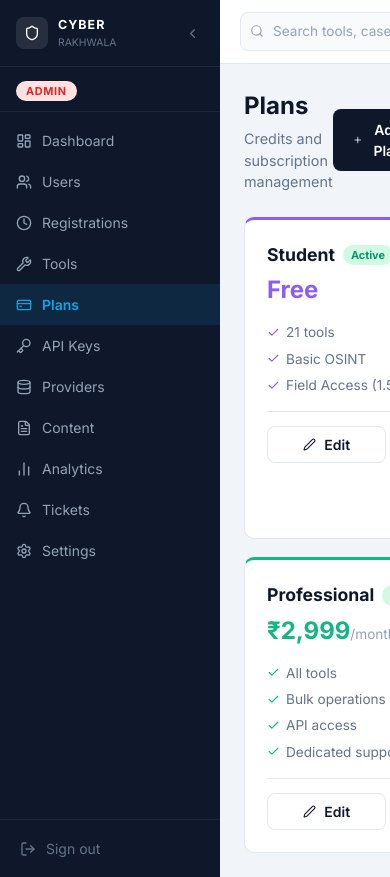
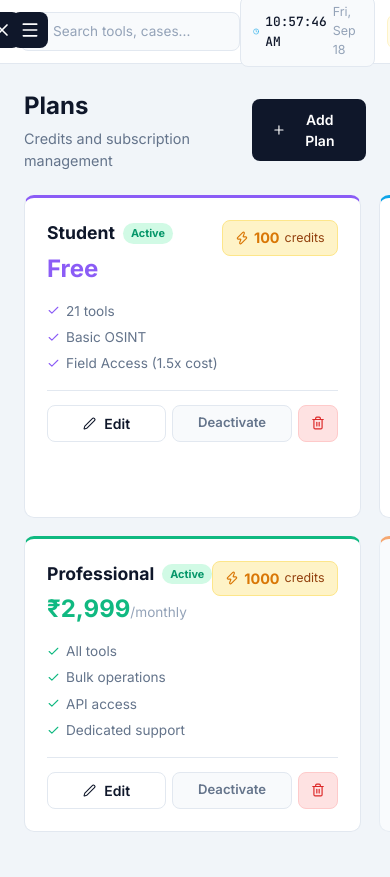
Before and after one commit to dipanshachauhan303-cmd/cyber-rakhwala-frontend, a React (Vite) app: page /admin/plans in a window 390 px wide. After the commit the page ends 856 px from the top, so only its background shows below. Built offline with nearby package versions, Linux system fonts and the light colour scheme; sample sign-in values are in the browser's storage.

Commit message:
fix mobile css

```diff
--- a/src/index.css
+++ b/src/index.css
@@ -214,3 +214,14 @@ html, body, #root {
   .mobile-sidebar { display: block !important; }
   .mobile-menu-btn { display: flex !important; }
 }
+@media (max-width: 768px) {
+  #desktop-sidebar {
+    display: none !important;
+  }
+  #mobile-sidebar {
+    display: flex !important;
+  }
+  #mobile-menu-btn {
+    display: flex !important;
+  }
+}
```
